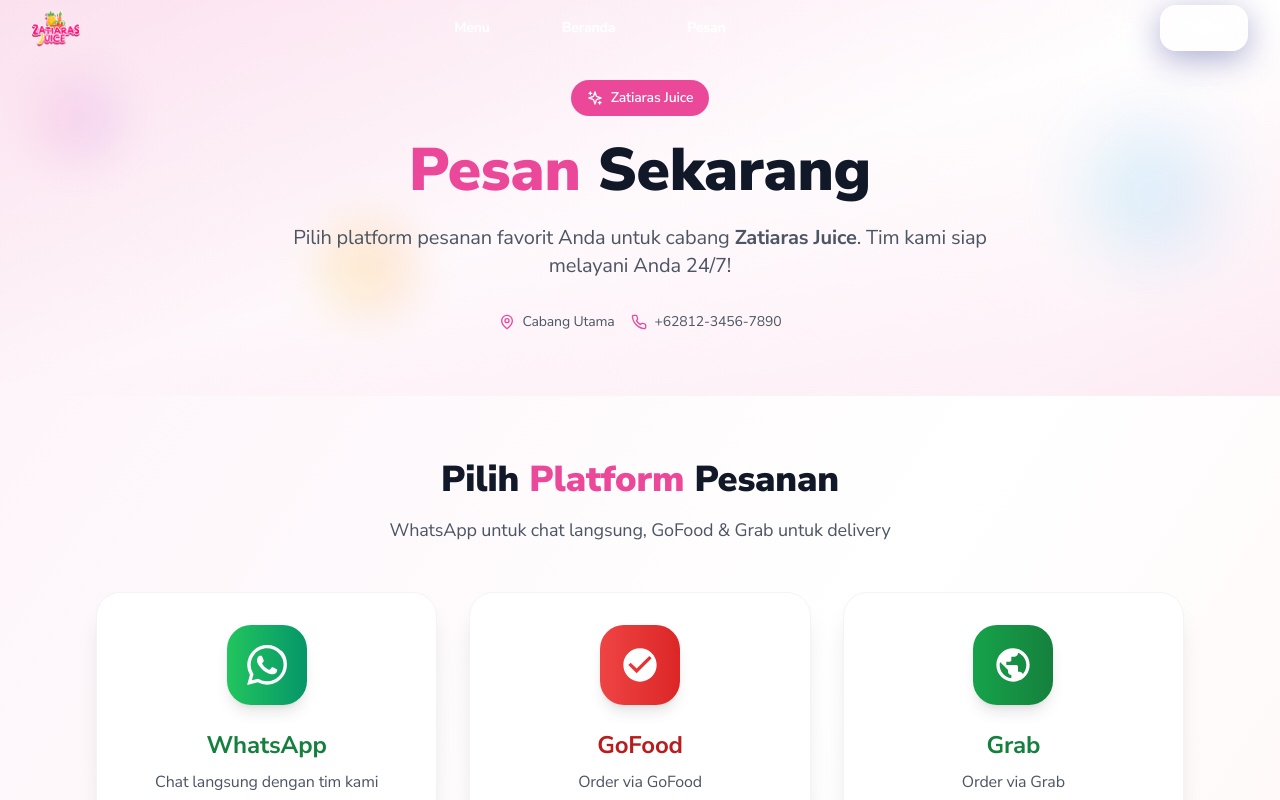
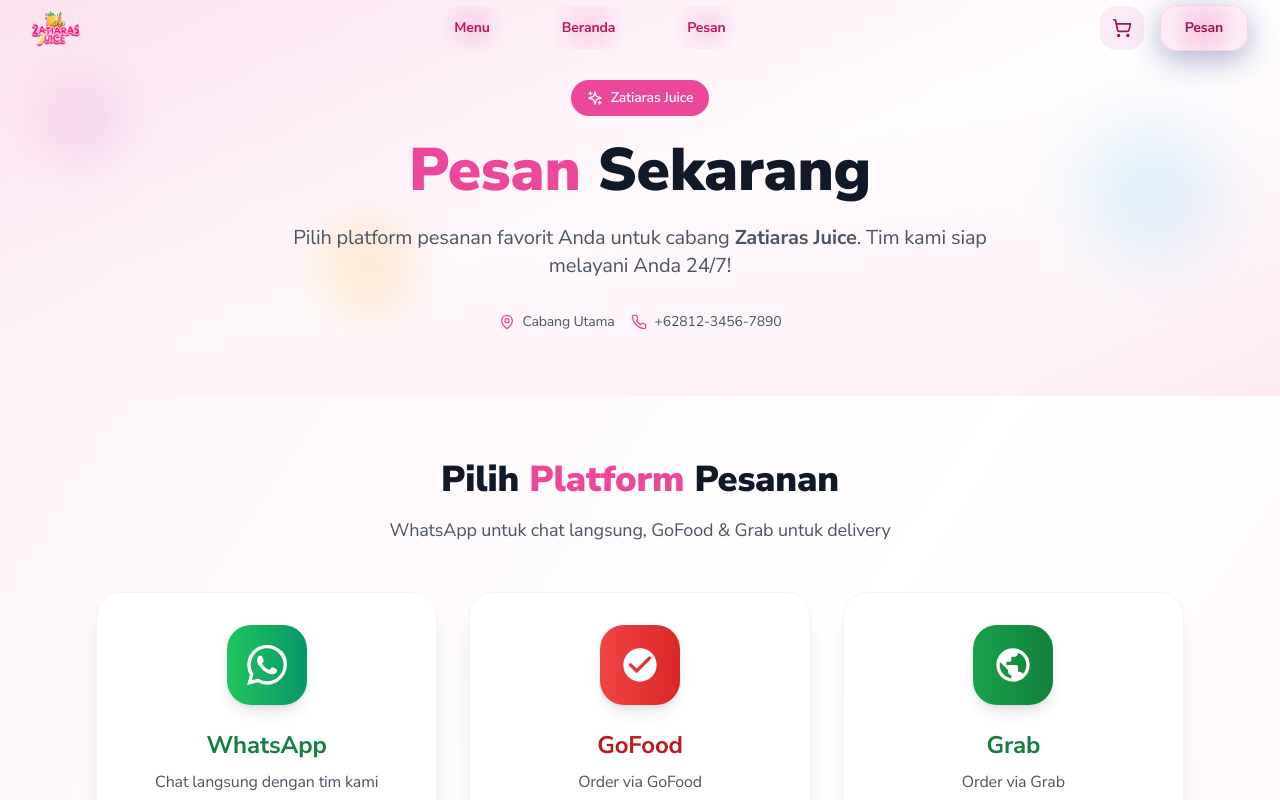
Before and after one commit to zulilmiihsn/zatiarasjuice-web, a Next.js app: page /1/pesan in a window 1280 px wide. Shown: the top 800 px of the page. Built offline with nearby package versions, Linux system fonts and the light colour scheme.

Commit message:
fix: resolve hydration error in Header navigation
- Use useMemo for navigationItems to ensure consistency
- Add isPesanPage to isSpecialPage check
- Prevent server/client mismatch in navigation rendering
- Fix conditional rendering that caused hydration error

```diff
--- a/components/Header.tsx
+++ b/components/Header.tsx
@@ -1,6 +1,6 @@
 'use client';
 
-import React, { useState } from 'react';
+import React, { useState, useMemo } from 'react';
 import Link from 'next/link';
 import Image from 'next/image';
 import { useRouter } from 'next/router';
@@ -30,15 +30,23 @@
   // Check if current page is menu or contact page
   const isMenuPage = currentPath?.includes('/menu');
   const isContactPage = currentPath?.includes('/contact');
-  const isSpecialPage = isMenuPage || isContactPage;
+  const isPesanPage = currentPath?.includes('/pesan');
+  const isSpecialPage = isMenuPage || isContactPage || isPesanPage;
   const isHomepage = currentPath === '/' || currentPath === undefined;
 
-  const navigationItems = [
-    { name: 'Menu', href: branch ? `/${branch}/menu` : '/menu' },
-    { name: 'Beranda', href: branch ? `/${branch}` : '/' },
-    { name: 'Pesan', href: branch ? `/${branch}/pesan` : '/pesan' },
-    ...(branch ? [{ name: 'Kontak', href: `/${branch}/contact` }] : []),
-  ];
+  const navigationItems = useMemo(() => {
+    const baseItems = [
+      { name: 'Menu', href: branch ? `/${branch}/menu` : '/menu' },
+      { name: 'Beranda', href: branch ? `/${branch}` : '/' },
+      { name: 'Pesan', href: branch ? `/${branch}/pesan` : '/pesan' },
+    ];
+
+    if (branch) {
+      baseItems.push({ name: 'Kontak', href: `/${branch}/contact` });
+    }
+
+    return baseItems;
+  }, [branch]);
 
   const branchInfo = {
     berau: {
```
